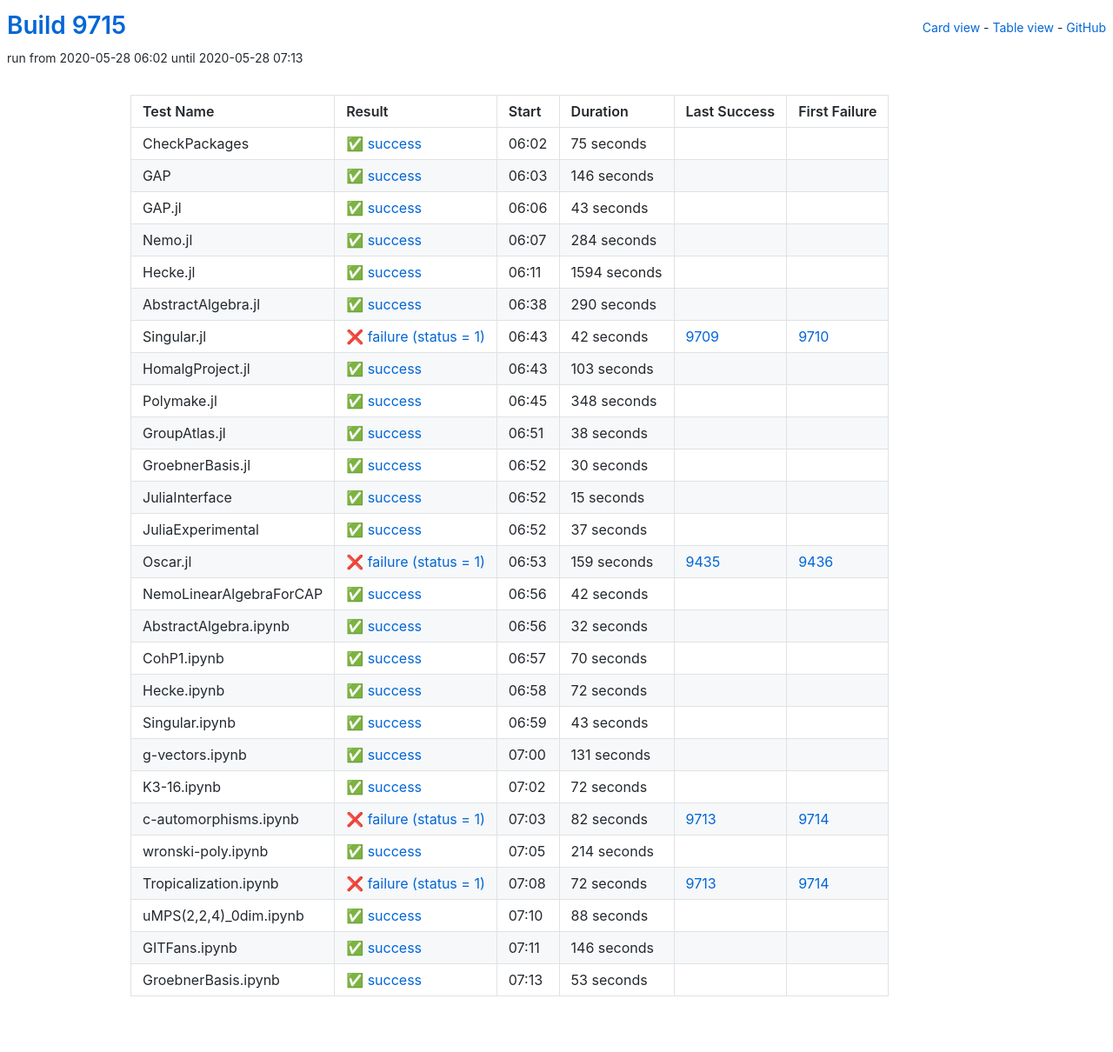
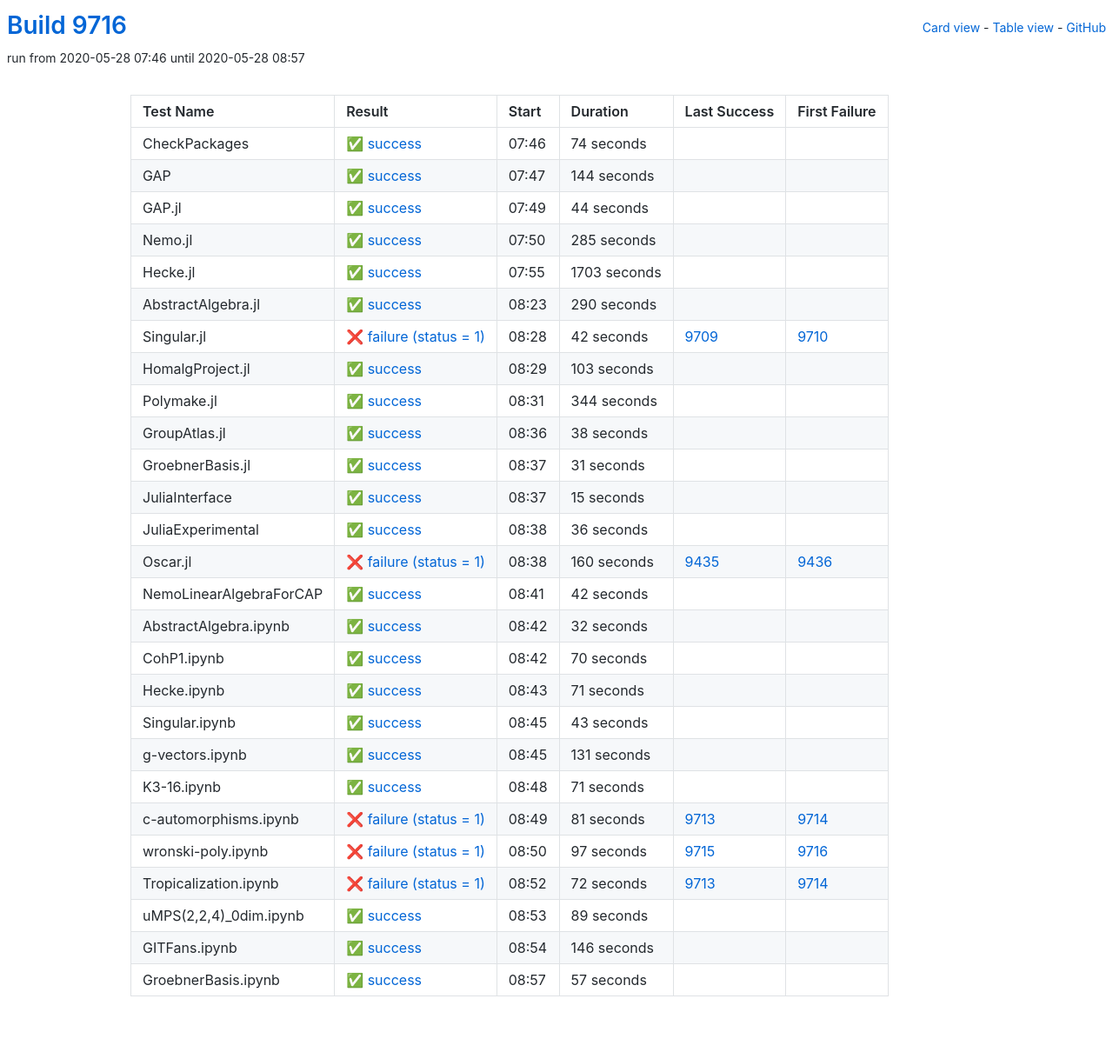
Before and after one commit to oscar-system/oscar-ci-status, a Jekyll site: the page built from table.html, in a window 1280 px wide. Shown: the whole page at 87% size. Built offline with Jekyll 4.4.1, drawn with Linux system fonts in a browser that asks for light colours.

Commit message:
Build 9716

```diff
--- a/_data/ci.yml
+++ b/_data/ci.yml
@@ -1,65 +1,65 @@
-build: 9715
-build_url: https://oscarci.mathematik.uni-kl.de/job/oscar/9715/
+build: 9716
+build_url: https://oscarci.mathematik.uni-kl.de/job/oscar/9716/
 job: oscar
 tests:
-- duration: 75
+- duration: 74
   exitcode: 0
   first_failure: false
   first_failure_url: null
   id: checkpackages
   last_success: false
   last_success_url: null
-  log: https://oscarci.mathematik.uni-kl.de/job/oscar/9715/artifact/logs/build-9715/CheckPackages.log
+  log: https://oscarci.mathematik.uni-kl.de/job/oscar/9716/artifact/logs/build-9716/CheckPackages.log
   name: CheckPackages
-  start: 2020-05-28 06:02
+  start: 2020-05-28 07:46
   status: success
   success: true
-- duration: 146
+- duration: 144
   exitcode: 0
   first_failure: false
   first_failure_url: null
   id: gap
   last_success: false
   last_success_url: null
-  log: https://oscarci.mathematik.uni-kl.de/job/oscar/9715/artifact/logs/build-9715/GAP.log
+  log: https://oscarci.mathematik.uni-kl.de/job/oscar/9716/artifact/logs/build-9716/GAP.log
   name: GAP
-  start: 2020-05-28 06:03
+  start: 2020-05-28 07:47
   status: success
   success: true
-- duration: 43
+- duration: 44
   exitcode: 0
   first_failure: false
   first_failure_url: null
   id: gap-jl
   last_success: false
   last_success_url: null
-  log: https://oscarci.mathematik.uni-kl.de/job/oscar/9715/artifact/logs/build-9715/GAP.jl.log
+  log: https://oscarci.mathematik.uni-kl.de/job/oscar/9716/artifact/logs/build-9716/GAP.jl.log
   name: GAP.jl
-  start: 2020-05-28 06:06
+  start: 2020-05-28 07:49
   status: success
   success: true
-- duration: 284
+- duration: 285
   exitcode: 0
   first_failure: false
   first_failure_url: null
   id: nemo-jl
   last_success: false
   last_success_url: null
-  log: https://oscarci.mathematik.uni-kl.de/job/oscar/9715/artifact/logs/build-9715/Nemo.jl.log
+  log: https://oscarci.mathematik.uni-kl.de/job/oscar/9716/artifact/logs/build-9716/Nemo.jl.log
   name: Nemo.jl
-  start: 2020-05-28 06:07
+  start: 2020-05-28 07:50
   status: success
   success: true
-- duration: 1594
+- duration: 1703
   exitcode: 0
   first_failure: false
   first_failure_url: null
   id: hecke-jl
   last_success: false
   last_success_url: null
-  log: https://oscarci.mathematik.uni-kl.de/job/oscar/9715/artifact/logs/build-9715/Hecke.jl.log
+  log: https://oscarci.mathematik.uni-kl.de/job/oscar/9716/artifact/logs/build-9716/Hecke.jl.log
   name: Hecke.jl
-  start: 2020-05-28 06:11
+  start: 2020-05-28 07:55
   status: success
   success: true
 - duration: 290
@@ -69,9 +69,9 @@
   id: abstractalgebra-jl
   last_success: false
   last_success_url: null
-  log: https://oscarci.mathematik.uni-kl.de/job/oscar/9715/artifact/logs/build-9715/AbstractAlgebra.jl.log
+  log: https://oscarci.mathematik.uni-kl.de/job/oscar/9716/artifact/logs/build-9716/AbstractAlgebra.jl.log
   name: AbstractAlgebra.jl
-  start: 2020-05-28 06:38
+  start: 2020-05-28 08:23
   status: success
   success: true
 - duration: 42
@@ -81,9 +81,9 @@
   id: singular-jl
   last_success: 9709
   last_success_url: https://oscarci.mathematik.uni-kl.de/job/oscar/9709/
-  log: https://oscarci.mathematik.uni-kl.de/job/oscar/9715/artifact/logs/build-9715/Singular.jl.log
+  log: https://oscarci.mathematik.uni-kl.de/job/oscar/9716/artifact/logs/build-9716/Singular.jl.log
   name: Singular.jl
-  start: 2020-05-28 06:43
+  start: 2020-05-28 08:28
   status: failure
   success: false
 - duration: 103
@@ -93,21 +93,21 @@
   id: homalgproject-jl
   last_success: false
   last_success_url: null
-  log: https://oscarci.mathematik.uni-kl.de/job/oscar/9715/artifact/logs/build-9715/HomalgProject.jl.log
+  log: https://oscarci.mathematik.uni-kl.de/job/oscar/9716/artifact/logs/build-9716/HomalgProject.jl.log
   name: HomalgProject.jl
-  start: 2020-05-28 06:43
+  start: 2020-05-28 08:29
   status: success
   success: true
-- duration: 348
+- duration: 344
   exitcode: 0
   first_failure: false
   first_failure_url: null
   id: polymake-jl
   last_success: false
   last_success_url: null
-  log: https://oscarci.mathematik.uni-kl.de/job/oscar/9715/artifact/logs/build-9715/Polymake.jl.log
+  log: https://oscarci.mathematik.uni-kl.de/job/oscar/9716/artifact/logs/build-9716/Polymake.jl.log
   name: Polymake.jl
-  start: 2020-05-28 06:45
+  start: 2020-05-28 08:31
   status: success
   success: true
 - duration: 38
@@ -117,21 +117,21 @@
   id: groupatlas-jl
   last_success: false
   last_success_url: null
-  log: https://oscarci.mathematik.uni-kl.de/job/oscar/9715/artifact/logs/build-9715/GroupAtlas.jl.log
+  log: https://oscarci.mathematik.uni-kl.de/job/oscar/9716/artifact/logs/build-9716/GroupAtlas.jl.log
   name: GroupAtlas.jl
-  start: 2020-05-28 06:51
+  start: 2020-05-28 08:36
   status: success
   success: true
-- duration: 30
+- duration: 31
   exitcode: 0
   first_failure: false
   first_failure_url: null
   id: groebnerbasis-jl
   last_success: false
   last_success_url: null
-  log: https://oscarci.mathematik.uni-kl.de/job/oscar/9715/artifact/logs/build-9715/GroebnerBasis.jl.log
+  log: https://oscarci.mathematik.uni-kl.de/job/oscar/9716/artifact/logs/build-9716/GroebnerBasis.jl.log
   name: GroebnerBasis.jl
-  start: 2020-05-28 06:52
+  start: 2020-05-28 08:37
   status: success
   success: true
 - duration: 15
@@ -141,33 +141,33 @@
   id: juliainterface
   last_success: false
   last_success_url: null
-  log: https://oscarci.mathematik.uni-kl.de/job/oscar/9715/artifact/logs/build-9715/JuliaInterface.log
+  log: https://oscarci.mathematik.uni-kl.de/job/oscar/9716/artifact/logs/build-9716/JuliaInterface.log
   name: JuliaInterface
-  start: 2020-05-28 06:52
+  start: 2020-05-28 08:37
   status: success
   success: true
-- duration: 37
+- duration: 36
   exitcode: 0
   first_failure: false
   first_failure_url: null
   id: juliaexperimental
   last_success: false
   last_success_url: null
-  log: https://oscarci.mathematik.uni-kl.de/job/oscar/9715/artifact/logs/build-9715/JuliaExperimental.log
+  log: https://oscarci.mathematik.uni-kl.de/job/oscar/9716/artifact/logs/build-9716/JuliaExperimental.log
   name: JuliaExperimental
-  start: 2020-05-28 06:52
+  start: 2020-05-28 08:38
   status: success
   success: true
-- duration: 159
+- duration: 160
   exitcode: 1
   first_failure: 9436
   first_failure_url: https://oscarci.mathematik.uni-kl.de/job/oscar/9436/
   id: oscar-jl
   last_success: 9435
   last_success_url: https://oscarci.mathematik.uni-kl.de/job/oscar/9435/
-  log: https://oscarci.mathematik.uni-kl.de/job/oscar/9715/artifact/logs/build-9715/Oscar.jl.log
+  log: https://oscarci.mathematik.uni-kl.de/job/oscar/9716/artifact/logs/build-9716/Oscar.jl.log
   name: Oscar.jl
-  start: 2020-05-28 06:53
+  start: 2020-05-28 08:38
   status: failure
   success: false
 - duration: 42
@@ -177,9 +177,9 @@
   id: nemolinearalgebraforcap
   last_success: false
   last_success_url: null
-  log: https://oscarci.mathematik.uni-kl.de/job/oscar/9715/artifact/logs/build-9715/NemoLinearAlgebraForCAP.log
+  log: https://oscarci.mathematik.uni-kl.de/job/oscar/9716/artifact/logs/build-9716/NemoLinearAlgebraForCAP.log
   name: NemoLinearAlgebraForCAP
-  start: 2020-05-28 06:56
+  start: 2020-05-28 08:41
   status: success
   success: true
 - duration: 32
@@ -189,9 +189,9 @@
   id: abstractalgebra-ipynb
   last_success: false
   last_success_url: null
-  log: https://oscarci.mathematik.uni-kl.de/job/oscar/9715/artifact/logs/build-9715/AbstractAlgebra.ipynb.log
+  log: https://oscarci.mathematik.uni-kl.de/job/oscar/9716/artifact/logs/build-9716/AbstractAlgebra.ipynb.log
   name: AbstractAlgebra.ipynb
-  start: 2020-05-28 06:56
+  start: 2020-05-28 08:42
   status: success
   success: true
 - duration: 70
@@ -201,21 +201,21 @@
   id: cohp1-ipynb
   last_success: false
   last_success_url: null
-  log: https://oscarci.mathematik.uni-kl.de/job/oscar/9715/artifact/logs/build-9715/CohP1.ipynb.log
+  log: https://oscarci.mathematik.uni-kl.de/job/oscar/9716/artifact/logs/build-9716/CohP1.ipynb.log
   name: CohP1.ipynb
-  start: 2020-05-28 06:57
+  start: 2020-05-28 08:42
   status: success
   success: true
-- duration: 72
+- duration: 71
   exitcode: 0
   first_failure: false
   first_failure_url: null
   id: hecke-ipynb
   last_success: false
   last_success_url: null
-  log: https://oscarci.mathematik.uni-kl.de/job/oscar/9715/artifact/logs/build-9715/Hecke.ipynb.log
+  log: https://oscarci.mathematik.uni-kl.de/job/oscar/9716/artifact/logs/build-9716/Hecke.ipynb.log
   name: Hecke.ipynb
-  start: 2020-05-28 06:58
+  start: 2020-05-28 08:43
   status: success
   success: true
 - duration: 43
@@ -225,9 +225,9 @@
   id: singular-ipynb
   last_success: false
   last_success_url: null
-  log: https://oscarci.mathematik.uni-kl.de/job/oscar/9715/artifact/logs/build-9715/Singular.ipynb.log
+  log: https://oscarci.mathematik.uni-kl.de/job/oscar/9716/artifact/logs/build-9716/Singular.ipynb.log
   name: Singular.ipynb
-  start: 2020-05-28 06:59
+  start: 2020-05-28 08:45
   status: success
   success: true
 - duration: 131
@@ -237,47 +237,47 @@
   id: g-vectors-ipynb
   last_success: false
   last_success_url: null
-  log: https://oscarci.mathematik.uni-kl.de/job/oscar/9715/artifact/logs/build-9715/g-vectors.ipynb.log
+  log: https://oscarci.mathematik.uni-kl.de/job/oscar/9716/artifact/logs/build-9716/g-vectors.ipynb.log
   name: g-vectors.ipynb
-  start: 2020-05-28 07:00
+  start: 2020-05-28 08:45
   status: success
   success: true
-- duration: 72
+- duration: 71
   exitcode: 0
   first_failure: false
   first_failure_url: null
   id: k3-16-ipynb
   last_success: false
   last_success_url: null
-  log: https://oscarci.mathematik.uni-kl.de/job/oscar/9715/artifact/logs/build-9715/K3-16.ipynb.log
+  log: https://oscarci.mathematik.uni-kl.de/job/oscar/9716/artifact/logs/build-9716/K3-16.ipynb.log
   name: K3-16.ipynb
-  start: 2020-05-28 07:02
+  start: 2020-05-28 08:48
   status: success
   success: true
-- duration: 82
+- duration: 81
   exitcode: 1
   first_failure: 9714
   first_failure_url: https://oscarci.mathematik.uni-kl.de/job/oscar/9714/
   id: c-automorphisms-ipynb
   last_success: 9713
   last_success_url: https://oscarci.mathematik.uni-kl.de/job/oscar/9713/
-  log: https://oscarci.mathematik.uni-kl.de/job/oscar/9715/artifact/logs/build-9715/c-automorphisms.ipynb.log
+  log: https://oscarci.mathematik.uni-kl.de/job/oscar/9716/artifact/logs/build-9716/c-automorphisms.ipynb.log
   name: c-automorphisms.ipynb
-  start: 2020-05-28 07:03
+  start: 2020-05-28 08:49
   status: failure
   success: false
-- duration: 214
-  exitcode: 0
-  first_failure: false
-  first_failure_url: null
+- duration: 97
+  exitcode: 1
+  first_failure: 9716
+  first_failure_url: https://oscarci.mathematik.uni-kl.de/job/oscar/9716/
   id: wronski-poly-ipynb
-  last_success: false
-  last_success_url: null
-  log: https://oscarci.mathematik.uni-kl.de/job/oscar/9715/artifact/logs/build-9715/wronski-poly.ipynb.log
+  last_success: 9715
+  last_success_url: https://oscarci.mathematik.uni-kl.de/job/oscar/9715/
+  log: https://oscarci.mathematik.uni-kl.de/job/oscar/9716/artifact/logs/build-9716/wronski-poly.ipynb.log
   name: wronski-poly.ipynb
-  start: 2020-05-28 07:05
-  status: success
-  success: true
+  start: 2020-05-28 08:50
+  status: failure
+  success: false
 - duration: 72
   exitcode: 1
   first_failure: 9714
@@ -285,21 +285,21 @@
   id: tropicalization-ipynb
   last_success: 9713
   last_success_url: https://oscarci.mathematik.uni-kl.de/job/oscar/9713/
-  log: https://oscarci.mathematik.uni-kl.de/job/oscar/9715/artifact/logs/build-9715/Tropicalization.ipynb.log
+  log: https://oscarci.mathematik.uni-kl.de/job/oscar/9716/artifact/logs/build-9716/Tropicalization.ipynb.log
   name: Tropicalization.ipynb
-  start: 2020-05-28 07:08
+  start: 2020-05-28 08:52
   status: failure
   success: false
-- duration: 88
+- duration: 89
   exitcode: 0
   first_failure: false
   first_failure_url: null
   id: umps-2-2-4-0dim-ipynb
   last_success: false
   last_success_url: null
-  log: https://oscarci.mathematik.uni-kl.de/job/oscar/9715/artifact/logs/build-9715/uMPS-2-2-4-_0dim.ipynb.log
+  log: https://oscarci.mathematik.uni-kl.de/job/oscar/9716/artifact/logs/build-9716/uMPS-2-2-4-_0dim.ipynb.log
   name: uMPS(2,2,4)_0dim.ipynb
-  start: 2020-05-28 07:10
+  start: 2020-05-28 08:53
   status: success
   success: true
 - duration: 146
@@ -309,20 +309,20 @@
   id: gitfans-ipynb
   last_success: false
   last_success_url: null
-  log: https://oscarci.mathematik.uni-kl.de/job/oscar/9715/artifact/logs/build-9715/GITFans.ipynb.log
+  log: https://oscarci.mathematik.uni-kl.de/job/oscar/9716/artifact/logs/build-9716/GITFans.ipynb.log
   name: GITFans.ipynb
-  start: 2020-05-28 07:11
+  start: 2020-05-28 08:54
   status: success
   success: true
-- duration: 53
+- duration: 57
   exitcode: 0
   first_failure: false
   first_failure_url: null
   id: groebnerbasis-ipynb
   last_success: false
   last_success_url: null
-  log: https://oscarci.mathematik.uni-kl.de/job/oscar/9715/artifact/logs/build-9715/GroebnerBasis.ipynb.log
+  log: https://oscarci.mathematik.uni-kl.de/job/oscar/9716/artifact/logs/build-9716/GroebnerBasis.ipynb.log
   name: GroebnerBasis.ipynb
-  start: 2020-05-28 07:13
+  start: 2020-05-28 08:57
   status: success
   success: true
```
Also changed, not shown: README.md.
